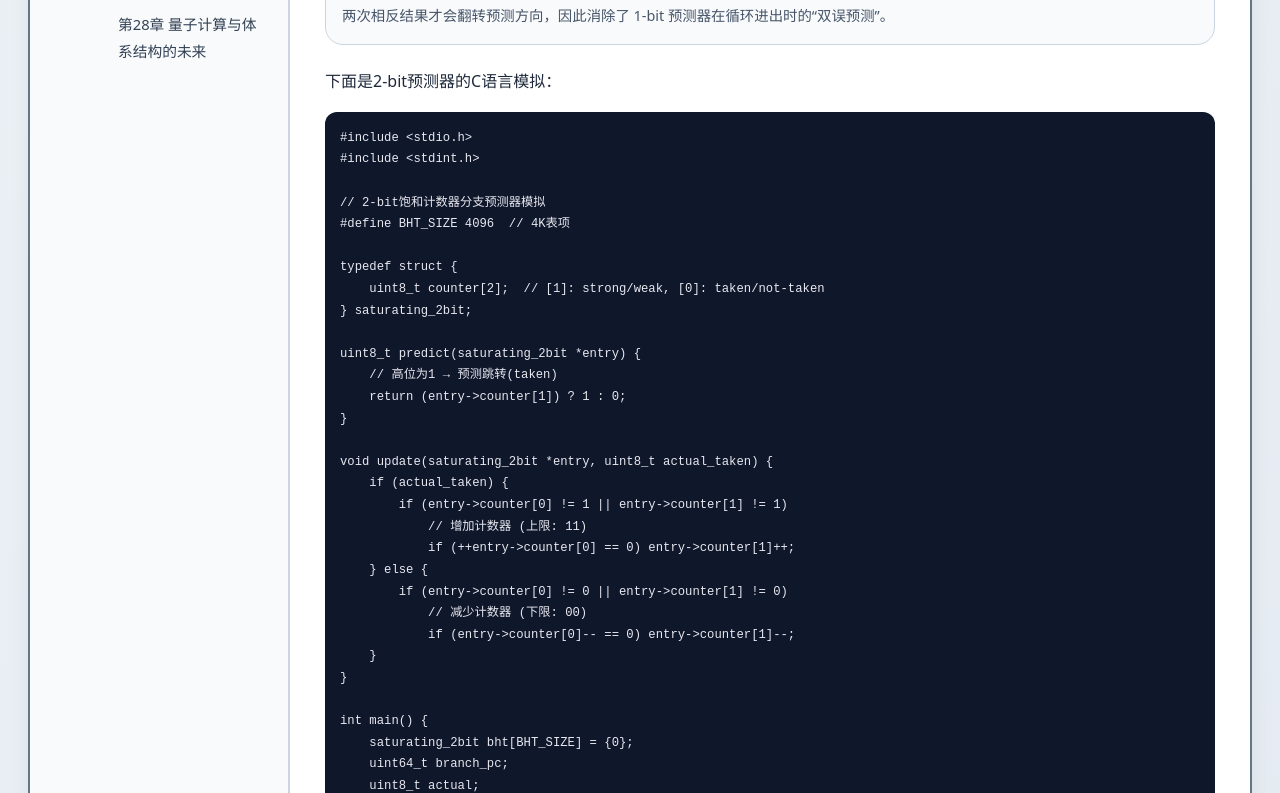
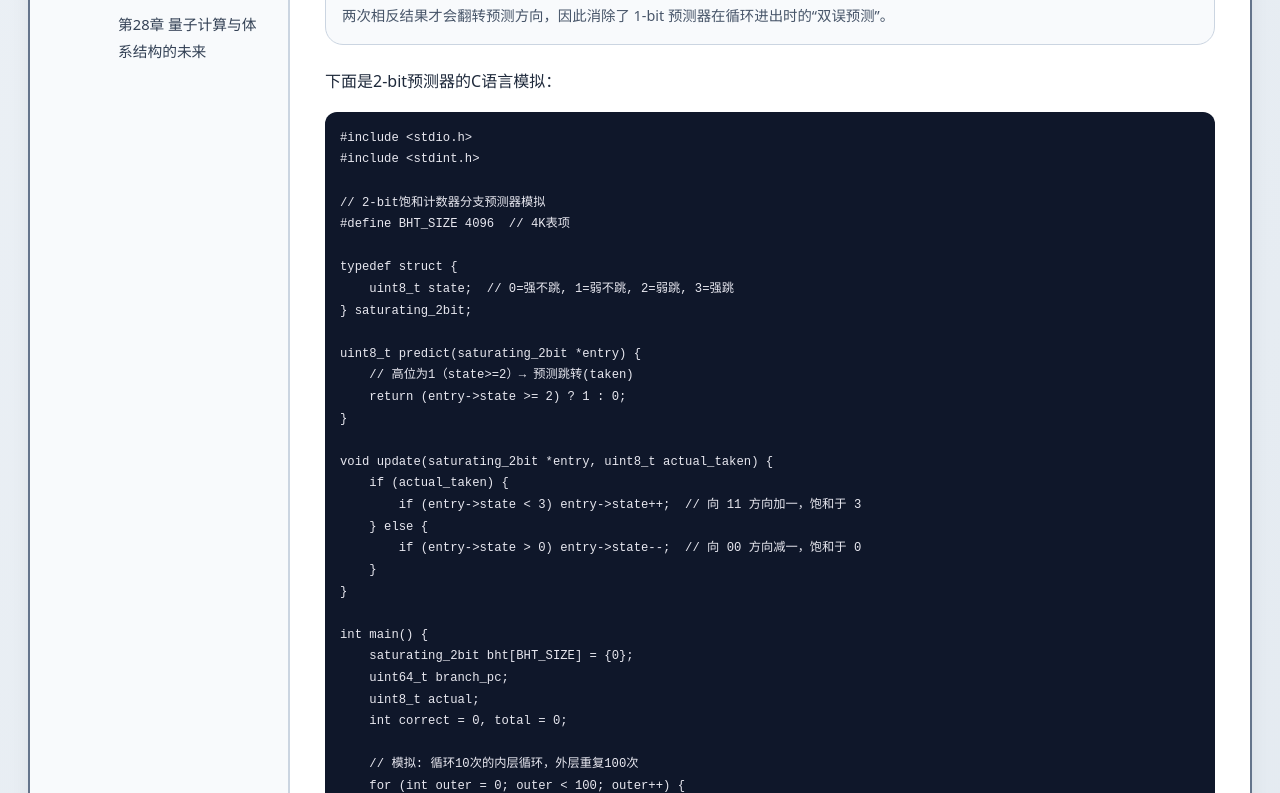
Before and after one commit to 1998x-stack/computer-architecture-tutorial, a plain HTML site: page 11.html in a window 1280 px wide. Shown: the part 2047-2840 px from the top of the page. Drawn offline with Linux system fonts and the light colour scheme.

Commit message:
fix(computer-architecture-tutorial): 重写第11章2-bit饱和计数器示例，原逻辑因uint8_t进位失效

```diff
--- a/11.html
+++ b/11.html
@@ -179,23 +179,19 @@
 #define BHT_SIZE 4096  // 4K表项
 
 typedef struct {
-    uint8_t counter[2];  // [1]: strong/weak, [0]: taken/not-taken
+    uint8_t state;  // 0=强不跳, 1=弱不跳, 2=弱跳, 3=强跳
 } saturating_2bit;
 
 uint8_t predict(saturating_2bit *entry) {
-    // 高位为1 → 预测跳转(taken)
-    return (entry->counter[1]) ? 1 : 0;
+    // 高位为1（state>=2）→ 预测跳转(taken)
+    return (entry->state >= 2) ? 1 : 0;
 }
 
 void update(saturating_2bit *entry, uint8_t actual_taken) {
     if (actual_taken) {
-        if (entry->counter[0] != 1 || entry->counter[1] != 1)
-            // 增加计数器 (上限: 11)
-            if (++entry->counter[0] == 0) entry->counter[1]++;
+        if (entry->state < 3) entry->state++;  // 向 11 方向加一，饱和于 3
     } else {
-        if (entry->counter[0] != 0 || entry->counter[1] != 0)
-            // 减少计数器 (下限: 00)
-            if (entry->counter[0]-- == 0) entry->counter[1]--;
+        if (entry->state > 0) entry->state--;  // 向 00 方向减一，饱和于 0
     }
 }
 
```
